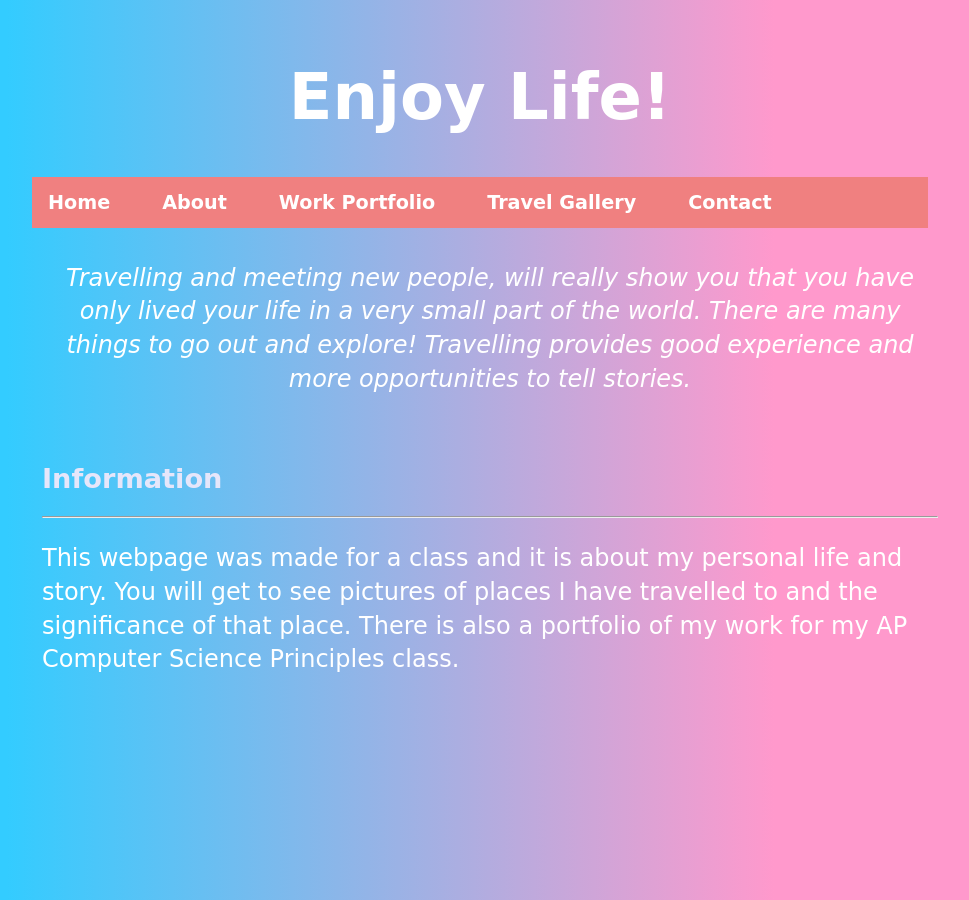
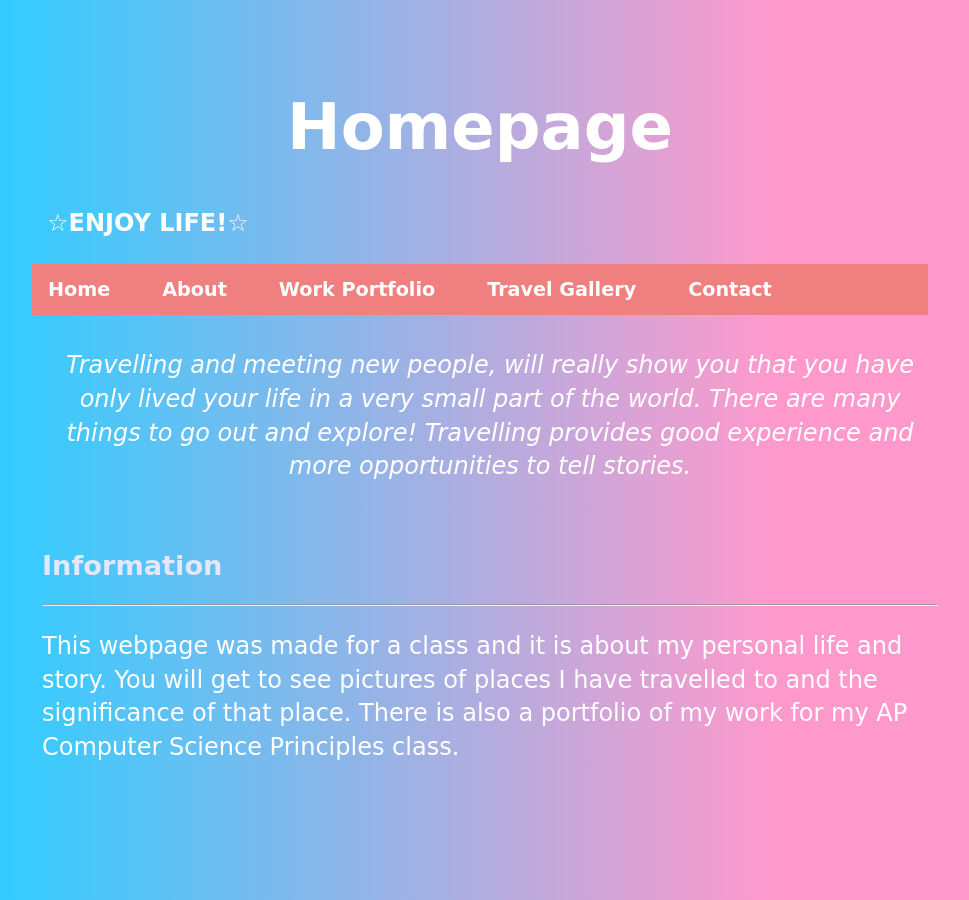
Before and after one commit to CNakano7/CNakano7.github.io, a Jekyll site: the page index.html, which Jekyll copies as it is, in a window 1280 px wide. Shown: the whole page, without its empty margins (160-1129 px from the left). Built offline with Jekyll 4.4.1, drawn with Linux system fonts in a browser that asks for light colours.

Commit message:
Update index.html

```diff
--- a/index.html
+++ b/index.html
@@ -9,13 +9,15 @@
 	<body>
 
 
-<h1 style="color: White; text-align: center; font-size: 400%">Enjoy Life!</h1>
+<h1 style="color: White; text-align: center; font-size: 400%; padding-top:30px">Homepage</h1>
 
 
 </body>
 
-    <body>
-<nav>
+<body>
+    <header>
+    <b><p style="color:white; padding-left:15px;">☆ENJOY LIFE!☆</p></b>
+    <nav>
 <ul>
   <li style="font-size:120%;"><a class="active" href="/index.html">Home</a></li>
   <li style="font-size:120%;"><a href="/About/index.html">About</a></li>
@@ -29,6 +31,8 @@
   <li style="font-size:120%;"><a href="/Contact/index.html">Contact</a></li>
 </ul>
 </nav>
+    </header>
+
 
   <style>
        .column {
```
